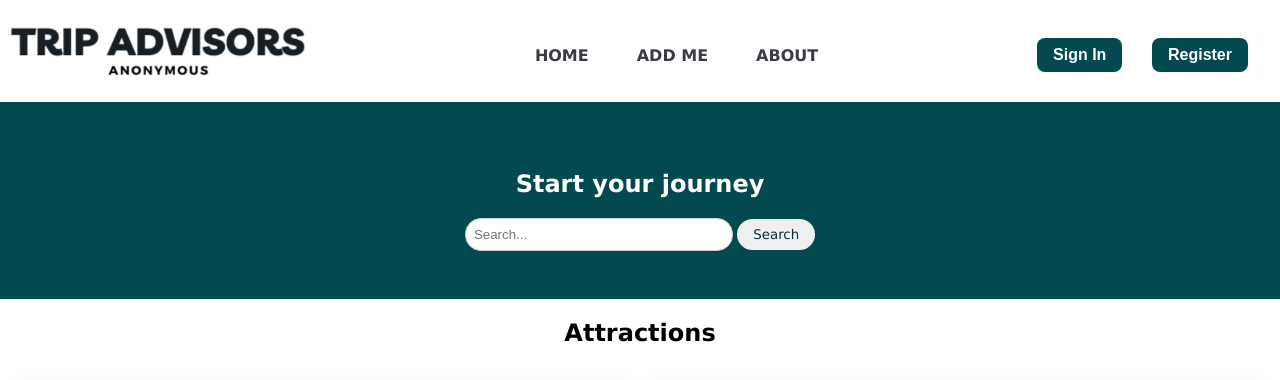
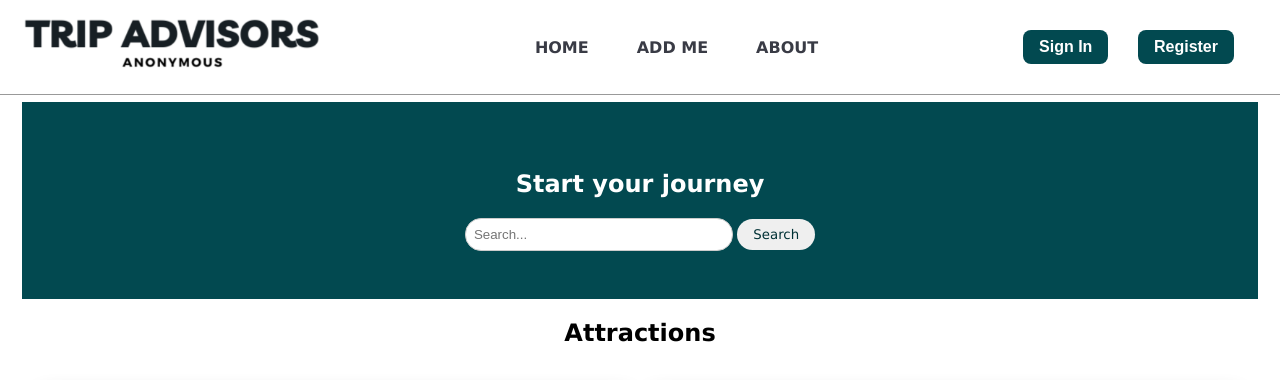
Before and after one commit to Krakirb/Project_Repository, a Flask app: page / in a window 1280 px wide. Shown: the top 380 px of the page. Run offline with Flask 3, Linux system fonts and the light colour scheme; data comes from the database, SQL or seed files in the repository; both versions use the stored data as it was after the commit.

Commit message:
Styling of mainpage

```diff
--- a/Flask_PWA_Template/main.py
+++ b/Flask_PWA_Template/main.py
@@ -168,7 +168,7 @@ def log_in():
     return render_template("log_in.html")
 
 
-@app.route("/logout")
+@app.route("/log_out")
 @login_required
 def logout():
     logout_user()
--- a/Flask_PWA_Template/static/css/style.css
+++ b/Flask_PWA_Template/static/css/style.css
@@ -1,6 +1,13 @@
 .location {
   color: #024950;
   font-family: Verdana, Geneva, Tahoma, sans-serif;
+}
+
+main {
+  width: 1236px;
+  margin: 0 auto;
+  padding: 0 20px;
+  padding-top: 94px;
 }
 
 nav {
@@ -10,10 +17,21 @@ nav {
   font-family: Verdana, Geneva, Tahoma, sans-serif;
   font-weight: bold;
   background-color: #ffffff;
-  padding-top: 16px;
-  padding-bottom: 16px;
-  padding-right: 8px;
-  padding-left: 8px;
+  padding: 16px 8px;
+  top: 0;
+  z-index: 1000;
+  width: 1236px;
+  margin: 0 auto;
+}
+
+.topbar {
+  position: fixed;
+  top: 0;
+  left: 0;
+  width: 100%;
+  background-color: #ffffff;
+  border-bottom: #999999 1px solid;
+  z-index: 999;
 }
 
 nav a {
--- a/Flask_PWA_Template/templates/layout.html
+++ b/Flask_PWA_Template/templates/layout.html
@@ -5,16 +5,16 @@
     <meta name="viewport" content="width=device-width, initial-scale=1.0" />
     <meta http-equiv="X-UA-Compatible" content="ie=edge" />
     <meta http-equiv="Content-Security-Policy" content="script-src 'self';" />
-    <link rel="stylesheet" href="static/css/style.css" />
+    <link rel="stylesheet" href="/static/css/style.css" />
     <title>Trip Advisors Anonymous</title>
-    <link rel="manifest" href="static/manifest.json" />
-    <link rel="icon" type="image/x-icon" href="static/images/favicon.png" />
+    <link rel="manifest" href="/static/manifest.json" />
+    <link rel="icon" type="image/x-icon" href="/static/images/favicon.png" />
   </head>
 
   <body>
     <main>
       {% include "partials/menu.html" %} {% block content %}{% endblock %}
     </main>
-    <script src="static/js/app.js"></script>
+    <script src="/static/js/app.js"></script>
   </body>
 </html>
--- a/Flask_PWA_Template/templates/partials/menu.html
+++ b/Flask_PWA_Template/templates/partials/menu.html
@@ -1,18 +1,20 @@
+<div class="topbar">
 <nav>
-    <img src="static\images\logo_text.png" alt="VSCode Extensions site logo." />
+    <img src="/static/images/logo_text.png" />
     <ul class="topnav">
     <li><a href="/index.html">Home</a></li>
-    <li><a href="add.html">Add me</a></li>
-    <li><a href="about.html">About</a></li>
+    <li><a href="/add.html">Add me</a></li>
+    <li><a href="/about.html">About</a></li>
 
   </ul>
   <div>
     {% if current_user.is_authenticated %}
     Welcome  {{current_user.username}}
-    <a href="log_out.html"><button>Sign Out</button></a>
+    <a href="/log_out"><button>Sign Out</button></a>
     {% else %}
-    <a href="log_in.html"><button>Sign In</button></a>
-    <a href="register.html"><button>Register</button></a>
+    <a href="/log_in.html"><button>Sign In</button></a>
+    <a href="/register.html"><button>Register</button></a>
     {% endif %}
     </div>
   </nav>
+  </div>
--- /dev/null
+++ b/Flask_PWA_Template/templates/review.html
@@ -0,0 +1 @@
+{% extends 'layout.html' %} {% block content %}
```
Also changed, not shown: Flask_PWA_Template/database/data_source.db.
